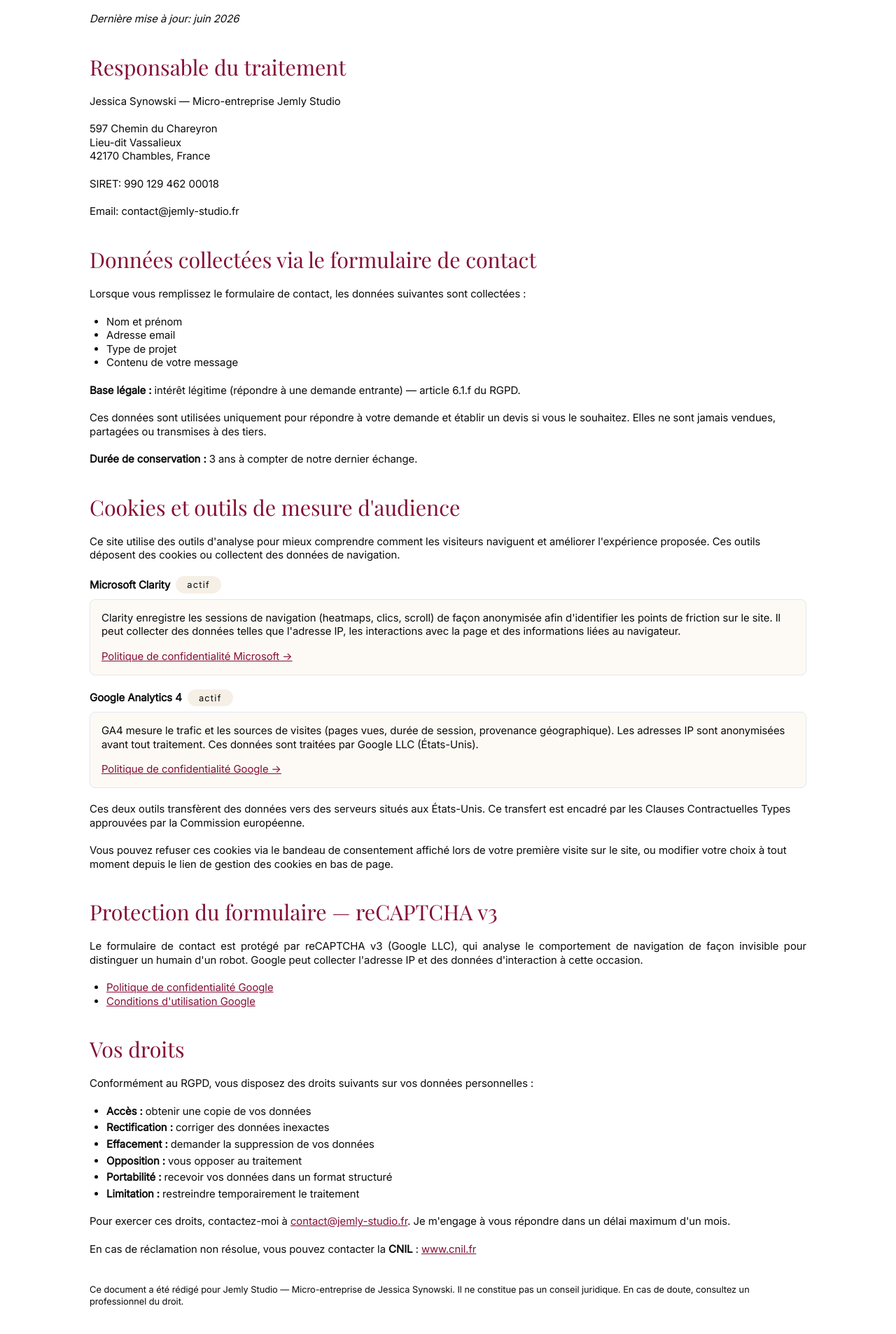
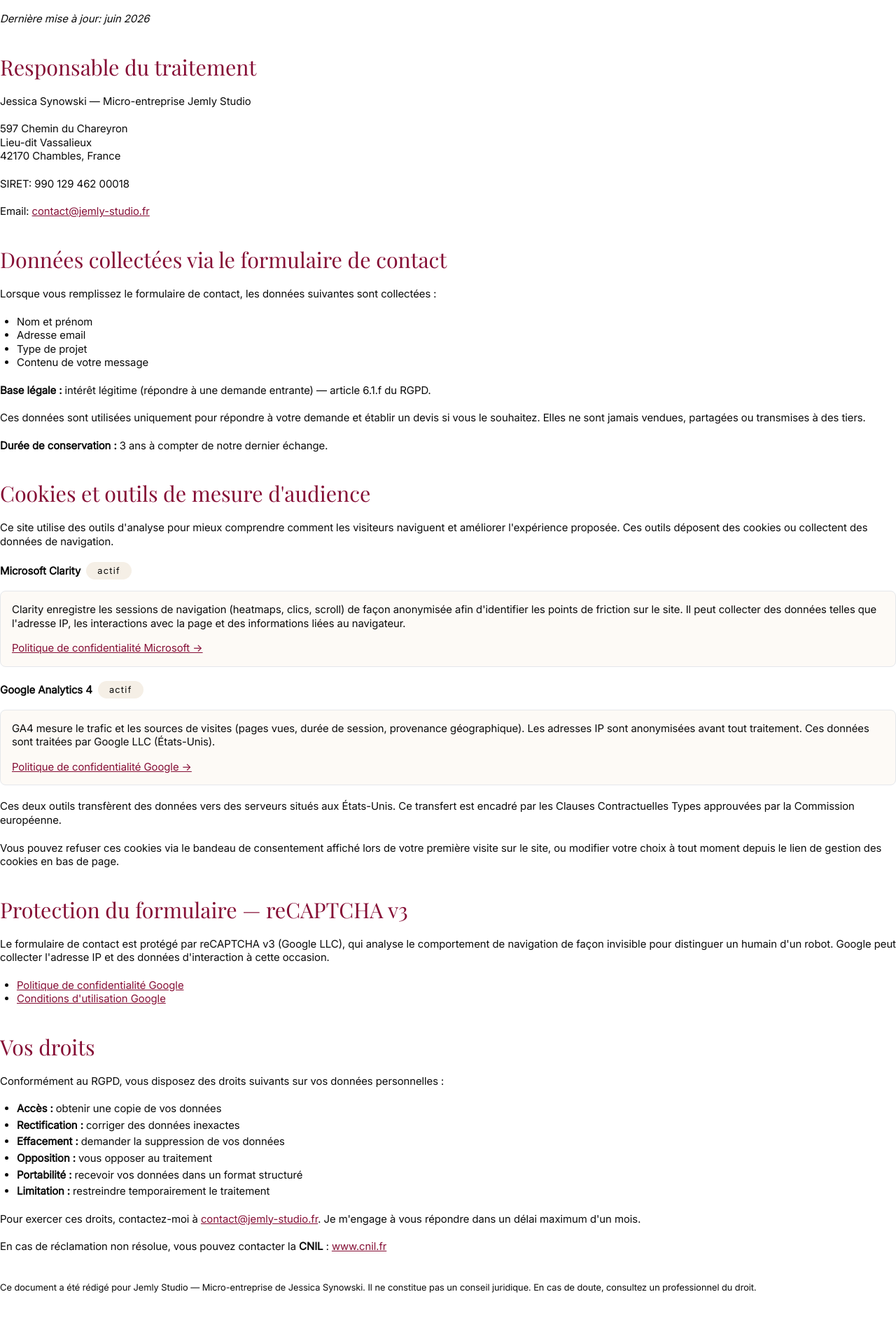
Before and after one commit to synowski-jessica/Jemly, a Next.js app: page /politique-de-confidentialite in a window 1280 px wide. Shown: the part 198-2104 px from the top of the page at 70% size. Built offline with nearby package versions, Linux system fonts and the light colour scheme.

Commit message:
feat(politiqueConfidentialite): desktop version and add noopener noreferrer

```diff
--- a/app/(public)/mentions-legales/page.tsx
+++ b/app/(public)/mentions-legales/page.tsx
@@ -16,7 +16,7 @@ export const metadata: Metadata = {
 export default function MentionsLegales() {
   return (
     <>
-    <div className="flex flex-col gap-10 mt-30 mb-20 px-5 md:px-14 xl:px-32 py-5">
+    <div className="flex flex-col gap-10 mt-30 mb-20 py-5 px-5 md:px-0 w-full max-w-324.25 mx-auto">
         <h1>{`Mentions légales`}</h1>
 
         <section className="flex flex-col gap-5">
@@ -40,7 +40,7 @@ export default function MentionsLegales() {
             </div>
 
             <div>
-                <p>{`Email: contact@jemly-studio.fr`}</p>
+                <p>{`Email: `} <Link href="mailto:contact@jemly-studio.fr" className="text-text-secondary underline">{`contact@jemly-studio.fr`}</Link></p>
             </div>
 
             <div>
@@ -61,7 +61,7 @@ export default function MentionsLegales() {
             </div>
 
             <div>
-                <p>{`Site web :`} <Link href="https://vercel.com" className="underline">{`https://vercel.com`}</Link></p>
+                <p>{`Site web :`} <Link href="https://vercel.com" target="_blank" rel="noopener noreferrer" className="underline">{`https://vercel.com`}</Link></p>
             </div>
         </section>
 
@@ -78,7 +78,7 @@ export default function MentionsLegales() {
             </div>
 
             <div>
-                <p>{`Site web :`} <Link href="https://www.ovh.com" className="underline">{`https://www.ovh.com`}</Link></p>
+                <p>{`Site web :`} <Link href="https://www.ovh.com" className="underline" target="_blank" rel="noopener noreferrer">{`https://www.ovh.com`}</Link></p>
             </div>
         </section>
 
--- a/app/(public)/politique-de-confidentialite/page.tsx
+++ b/app/(public)/politique-de-confidentialite/page.tsx
@@ -1,10 +1,25 @@
+import { Metadata } from "next";
 import ColorTag from "@/app/components/tag/colorTag";
 import Link from "next/link";
+
+export const metadata: Metadata = {
+    title: "Politique de confidentialité | Jemly Studio",
+    description:
+        "Découvrez comment Jemly Studio collecte, utilise et protège les données personnelles transmises via le site.",
+    openGraph: {
+        title: "Politique de confidentialité | Jemly Studio",
+        description:
+         "Découvrez comment Jemly Studio collecte, utilise et protège les données personnelles transmises via le site.",
+        type: "website",
+  },
+};
+
 
 export default function PolitiqueDeConfidentialite () {
     return (
         <>
-            <div className="flex flex-col gap-10 mt-30 mb-20 px-5 md:px-14 xl:px-32 py-5">
+            <div className="flex flex-col gap-10 mt-30 mb-20 py-5 px-5 md:px-0 w-full max-w-324.25 mx-auto">
+
                 <div className="flex flex-col gap-5">
                      <h1>{`Politique de confidentialité`}</h1>
                      <p className="italic">{`Dernière mise à jour: juin 2026`}</p>
@@ -31,7 +46,7 @@ export default function PolitiqueDeConfidentialite () {
                     </div>
 
                     <div>
-                        <p>{`Email: contact@jemly-studio.fr`}</p>
+                        <p>{`Email: `} <Link href="mailto:contact@jemly-studio.fr" className="text-text-secondary underline">{`contact@jemly-studio.fr`}</Link></p>
                     </div>
                 </section>
 
@@ -59,7 +74,7 @@ export default function PolitiqueDeConfidentialite () {
 
                     <p>{`Ce site utilise des outils d'analyse pour mieux comprendre comment les visiteurs naviguent et améliorer l'expérience proposée. Ces outils déposent des cookies ou collectent des données de navigation.`}</p>
 
-                   <div className="flex flex-col gap-2">
+                   <div className="flex flex-col gap-4">
                         <div className="flex items-center gap-2">
                             <p className="font-bold">{`Microsoft Clarity`}</p>
                             <ColorTag title="actif" note="var(--text-note)" />
@@ -68,11 +83,11 @@ export default function PolitiqueDeConfidentialite () {
                         <div className=" flex flex-col gap-4 bg-bg-secondary rounded-lg p-4 border border-gray-200">
                             <p>{`Clarity enregistre les sessions de navigation (heatmaps, clics, scroll) de façon anonymisée afin d'identifier les points de friction sur le site. Il peut collecter des données telles que l'adresse IP, les interactions avec la page et des informations liées au navigateur.`}</p>
 
-                            <Link href="https://privacy.microsoft.com/fr-fr/privacystatement" className="text-text-secondary underline">Politique de confidentialité Microsoft → </Link>
+                            <Link href="https://privacy.microsoft.com/fr-fr/privacystatement"  target="_blank" rel="noopener noreferrer" className="text-text-secondary underline">Politique de confidentialité Microsoft → </Link>
                         </div>
                    </div>
 
-                   <div className="flex flex-col gap-2">
+                   <div className="flex flex-col gap-4">
                         <div className="flex items-center gap-2">
                             <p className="font-bold">{`Google Analytics 4`}</p>
                             <ColorTag title="actif" note="var(--text-note)" />
@@ -81,7 +96,7 @@ export default function PolitiqueDeConfidentialite () {
                         <div className=" flex flex-col gap-4 bg-bg-secondary rounded-lg p-4 border border-gray-200">
                             <p>{`GA4 mesure le trafic et les sources de visites (pages vues, durée de session, provenance géographique). Les adresses IP sont anonymisées avant tout traitement. Ces données sont traitées par Google LLC (États-Unis).`}</p>
 
-                            <Link href="https://policies.google.com/privacy" className="text-text-secondary underline">Politique de confidentialité Google → </Link>
+                            <Link href="https://policies.google.com/privacy"  target="_blank" rel="noopener noreferrer" className="text-text-secondary underline">Politique de confidentialité Google → </Link>
                         </div>
                    </div>
 
@@ -96,8 +111,8 @@ export default function PolitiqueDeConfidentialite () {
                     <p>{`Le formulaire de contact est protégé par reCAPTCHA v3 (Google LLC), qui analyse le comportement de navigation de façon invisible pour distinguer un humain d'un robot. Google peut collecter l'adresse IP et des données d'interaction à cette occasion.`}</p>
 
                      <ul className="list-disc pl-6">
-                        <li><Link href="https://policies.google.com/privacy" className="text-text-secondary underline">{`Politique de confidentialité Google`}</Link></li>
-                        <li><Link href="https://policies.google.com/terms" className="text-text-secondary underline">{`Conditions d'utilisation Google`}</Link></li>
+                        <li><Link href="https://policies.google.com/privacy"  target="_blank" rel="noopener noreferrer" className="text-text-secondary underline">{`Politique de confidentialité Google`}</Link></li>
+                        <li><Link href="https://policies.google.com/terms" target="_blank" rel="noopener noreferrer" className="text-text-secondary underline">{`Conditions d'utilisation Google`}</Link></li>
                     </ul>
                 </section>
 
@@ -115,9 +130,9 @@ export default function PolitiqueDeConfidentialite () {
                         <li><span className="font-bold">{`Limitation : `}</span>{`restreindre temporairement le traitement`}</li>
                     </ul>
 
-                    <p>{`Pour exercer ces droits, contactez-moi à `}<span className="text-text-secondary underline">{`contact@jemly-studio.fr`}</span>{`. Je m'engage à vous répondre dans un délai maximum d'un mois.`}</p>
+                    <p>{`Pour exercer ces droits, contactez-moi à `}<Link href="mailto:contact@jemly-studio.fr" className="text-text-secondary underline">{`contact@jemly-studio.fr`}</Link>{`. Je m'engage à vous répondre dans un délai maximum d'un mois.`}</p>
 
-                    <p>{`En cas de réclamation non résolue, vous pouvez contacter la `}<span className="font-bold">{`CNIL`}</span>{` : `}<Link href="https://www.cnil.fr/" className="text-text-secondary underline">{` www.cnil.fr`}</Link></p>
+                    <p>{`En cas de réclamation non résolue, vous pouvez contacter la `}<span className="font-bold">{`CNIL`}</span>{` : `}<Link href="https://www.cnil.fr/" target="_blank" rel="noopener noreferrer" className="text-text-secondary underline">{` www.cnil.fr`}</Link></p>
                 </section>
 
                 <section>
```
